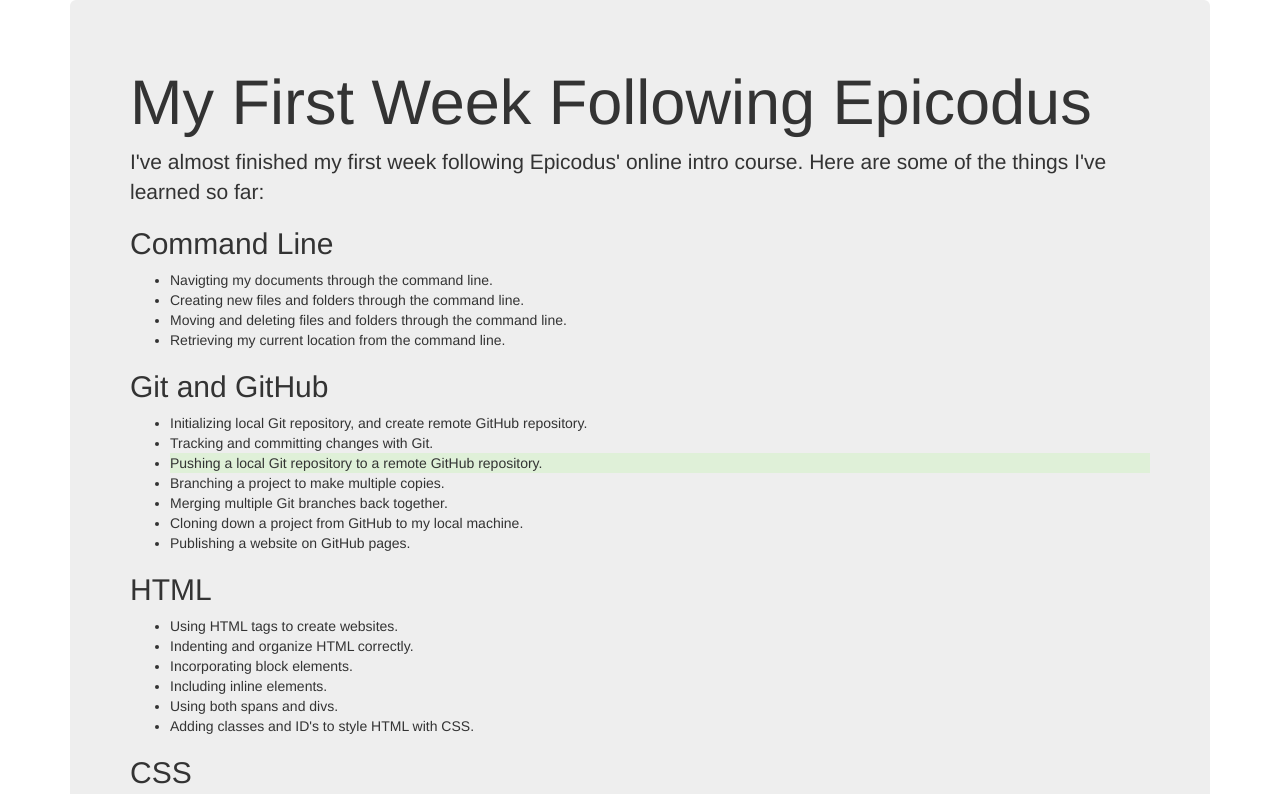
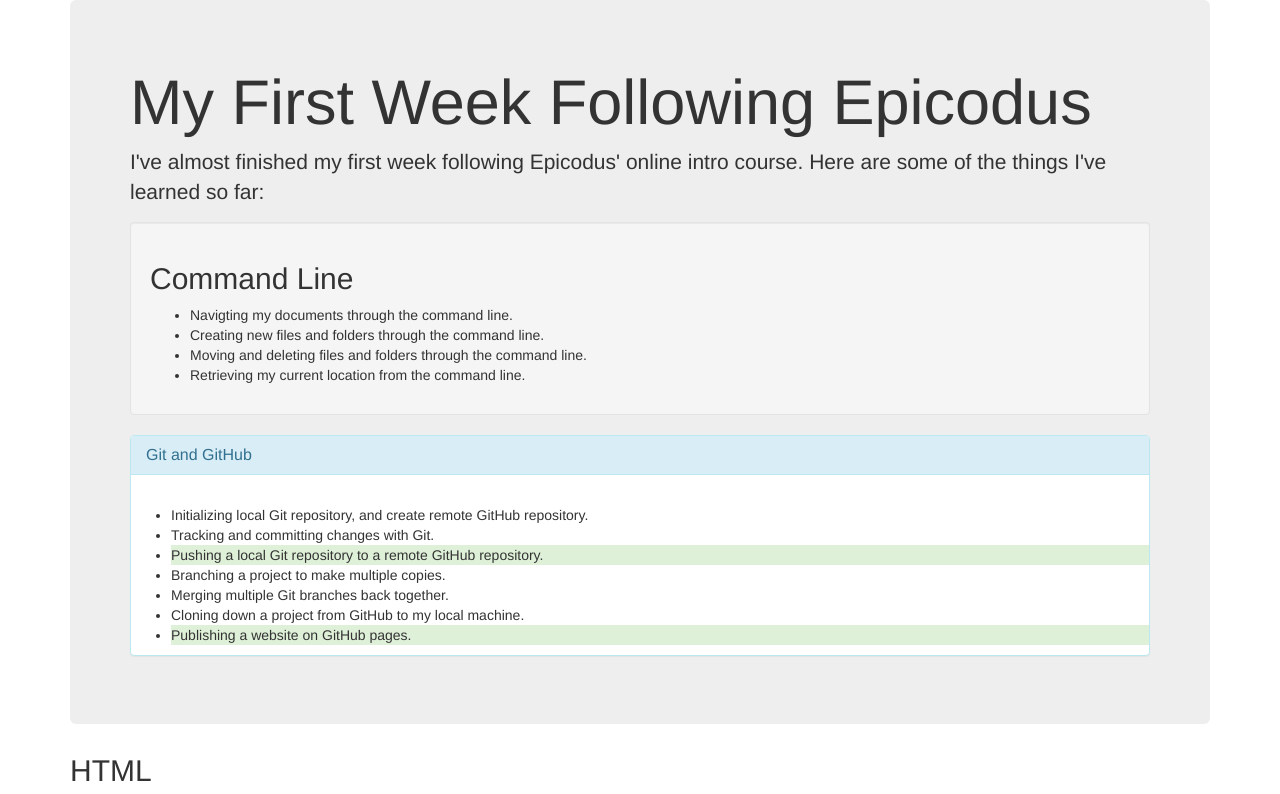
Before and after one commit to betrinkle/week-in-review, a plain HTML site: page index.html in a window 1280 px wide. Shown: the top 794 px of the page. Drawn offline with Linux system fonts and the light colour scheme.

Commit message:
some more styling with bootstrap

```diff
--- a/index.html
+++ b/index.html
@@ -11,6 +11,7 @@
                 <p>
                     I've almost finished my first week following Epicodus' online intro course. Here are some of the things I've learned so far:
                 </p>
+                <div class = "well">
                     <h2>Command Line</h2>
                     <ul>
                         <li>Navigting my documents through the command line.</li>
@@ -18,7 +19,12 @@
                         <li>Moving and deleting files and folders through the command line.</li>
                         <li>Retrieving my current location from the command line.</li>
                     </ul>
-                <h2>Git and GitHub</h2>
+            </div>
+            <div class = "panel panel-info">
+                <div class = "panel-heading">
+                    <h2 class = "panel-title">Git and GitHub</h2>
+                </div>
+                <div class = "panel-body"></div>
                     <ul>
                         <li>Initializing local Git repository, and create remote GitHub repository.</li>
                         <li>Tracking and committing changes with Git.</li>
@@ -26,8 +32,10 @@
                     <li>Branching a project to make multiple copies.</li>
                         <li>Merging multiple Git branches back together.</li>
                         <li>Cloning down a project from GitHub to my local machine.</li>
-                    <li>Publishing a website on GitHub pages.</li>
+                        <li class = "bg-success">Publishing a website on GitHub pages.</li>
                     </ul>
+                </div>
+            </div>
                 <h2>HTML</h2>
                 <ul>
                     <li>Using HTML tags to create websites.</li>
```
Lines whose indentation alone changed are shown as unchanged.
